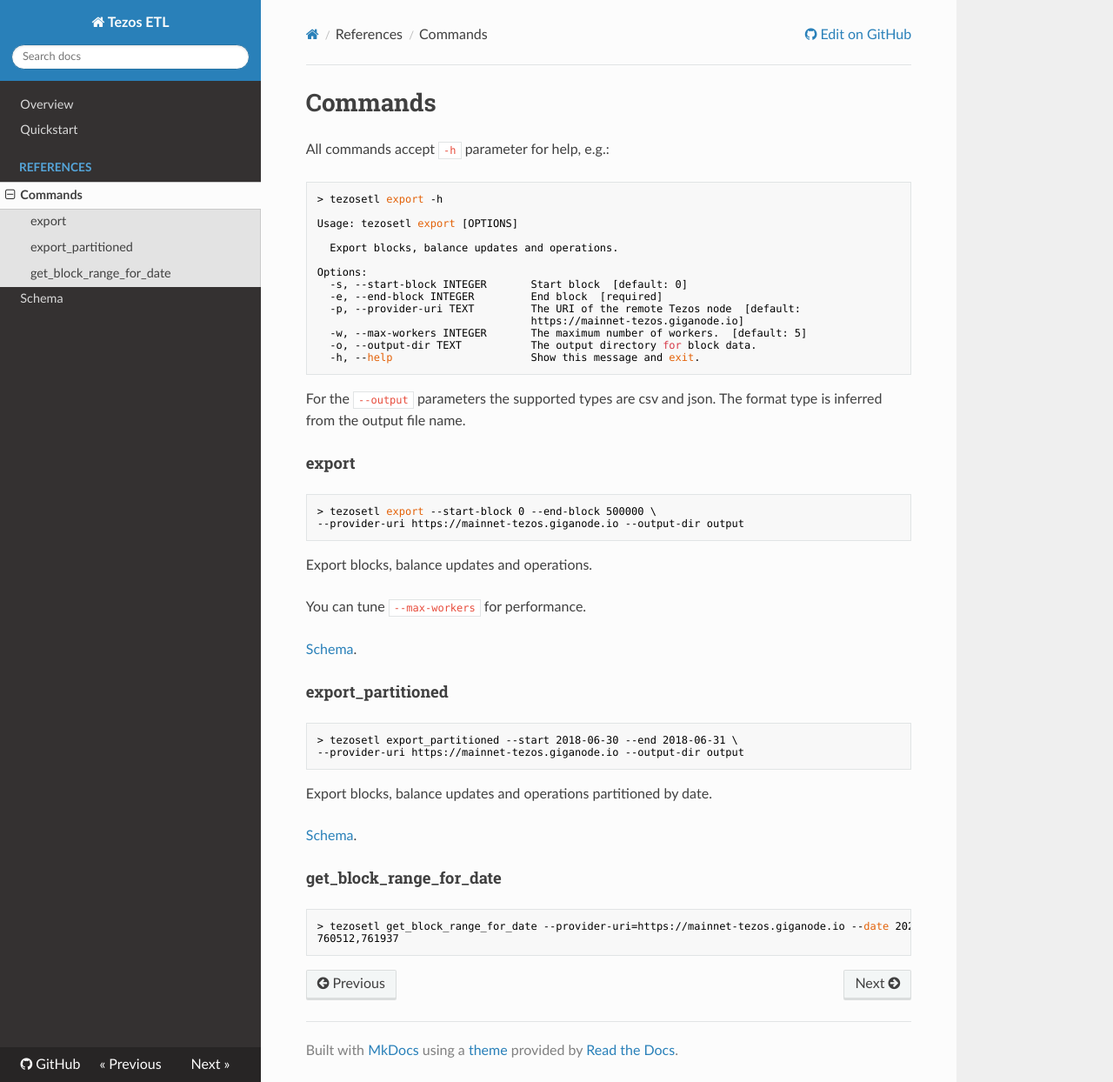
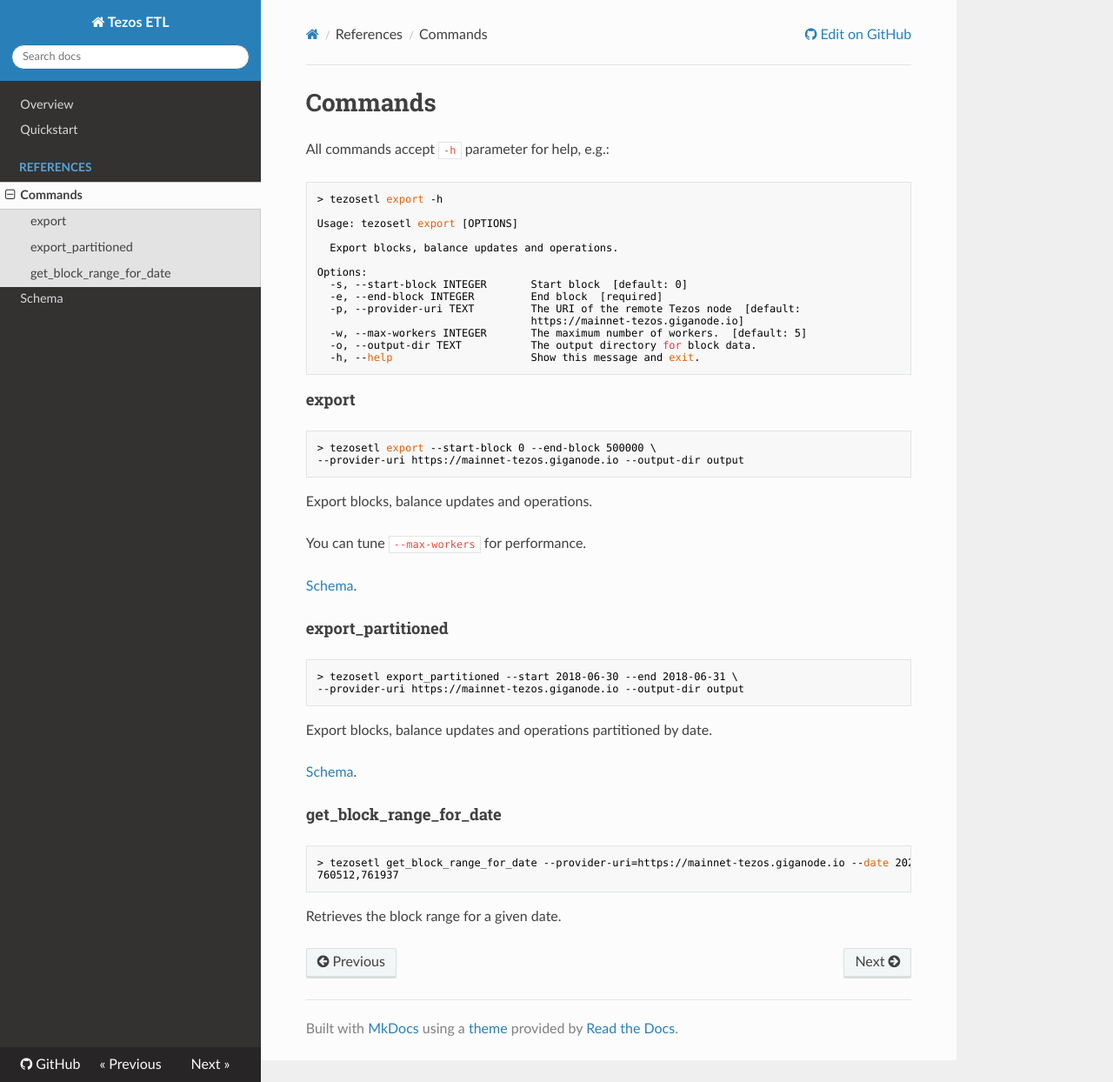
Before and after one commit to blockchain-etl/tezos-etl, an MkDocs documentation site: the page built from docs/commands.md, in a window 1280 px wide and 1244 px high. Shown: the whole window at 87% size. Built offline with MkDocs 1.6.1, drawn with Linux system fonts in a browser that asks for light colours; nearby versions of some CDN libraries.

Commit message:
Update docs

````diff
--- a/docs/commands.md
+++ b/docs/commands.md
@@ -18,8 +18,6 @@ Options:
   -o, --output-dir TEXT           The output directory for block data.
   -h, --help                      Show this message and exit.
 ```
-
-For the `--output` parameters the supported types are csv and json. The format type is inferred from the output file name.
 
 #### export
 
@@ -51,3 +49,5 @@ Export blocks, balance updates and operations partitioned by date.
 > tezosetl get_block_range_for_date --provider-uri=https://mainnet-tezos.giganode.io --date 2020-01-01
 760512,761937
 ```
+
+Retrieves the block range for a given date.
````
